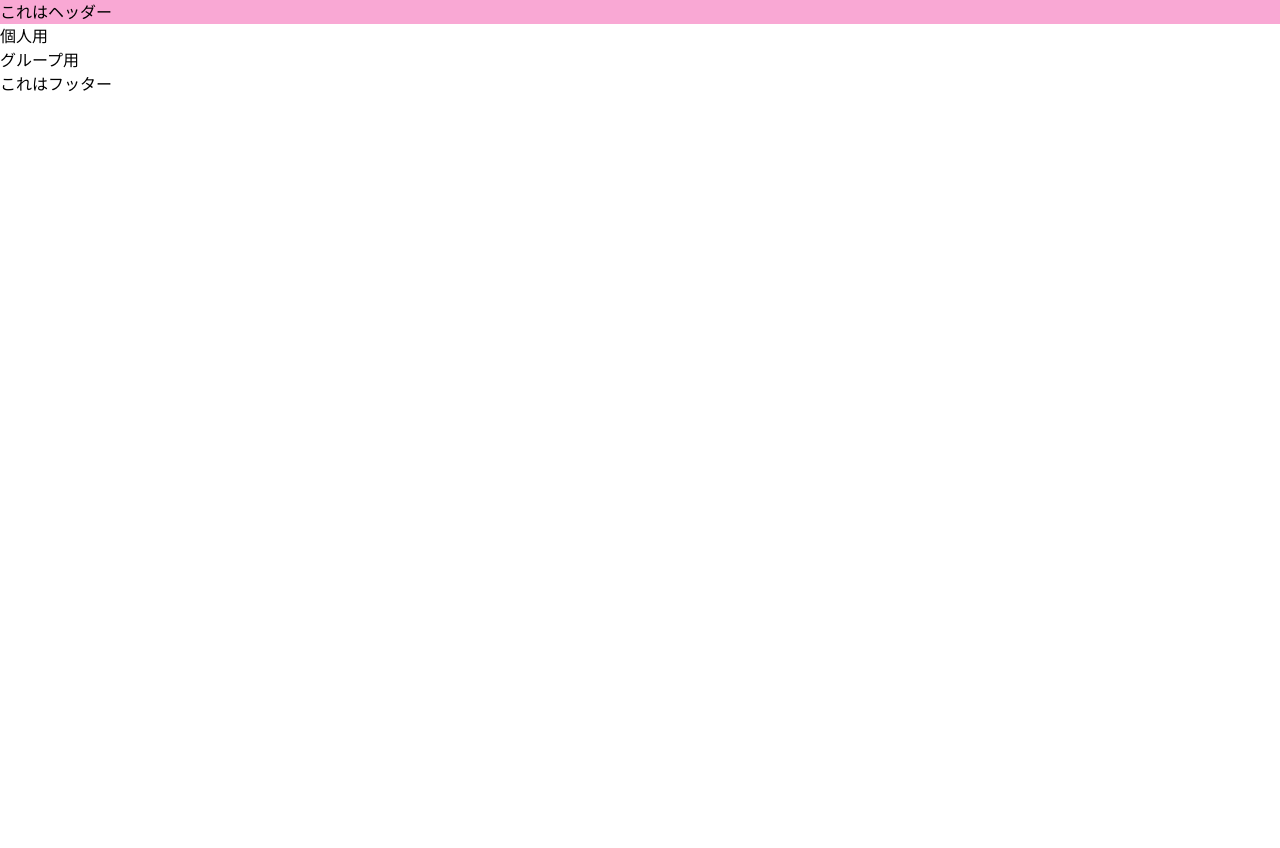
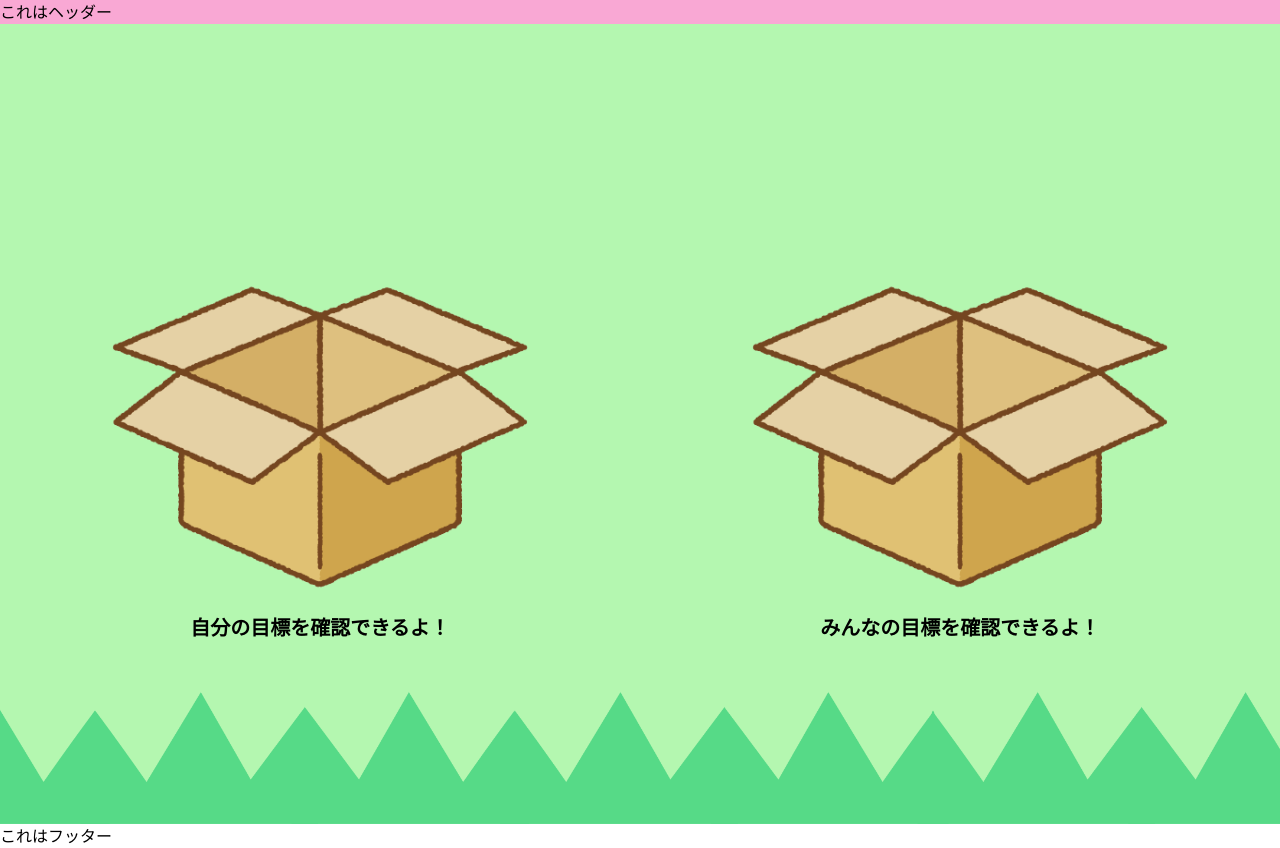
Before and after one commit to kwyr0928/202405_geekcamp_frontend, a React (Vite) app: page /123456 in a window 1280 px wide. Before the commit the page ends 800 px from the top, so only its background shows below. Built offline with nearby package versions, Linux system fonts and the light colour scheme.

Commit message:
box,topmain change

```diff
--- a/src/component/Box.jsx
+++ b/src/component/Box.jsx
@@ -1,7 +1,9 @@
 // トップ画面の箱
 
+import React from 'react';
 import PropTypes from 'prop-types'; // 型定義
 import { Link } from 'react-router-dom'; // ページ遷移用タグ
+let hako = "/src/assets/box_brown.png";
 
 Box.propTypes = { // props増やしたら型定義しておく
   name: PropTypes.string,
@@ -10,8 +12,11 @@ Box.propTypes = { // props増やしたら型定義しておく
 
 function Box({ name, url }) {
   return (
-    <div>
-      <Link to={`/123456/${url}`}>{`${name}用`}</Link>
+    <div className="m-4 flex flex-col flex-wrap items-center">
+      <Link to={`/applink/${url}`}>
+        <img src={hako} alt={`${name}用の画像`} style={{ width: '470px', height: '400px' }} />
+      </Link>
+        <div className="text-center mt-2 font-semibold text-xl">{`${name}を確認できるよ！`}</div>
     </div>
   )
 }
--- a/src/component/TopMain.jsx
+++ b/src/component/TopMain.jsx
@@ -1,12 +1,13 @@
 // トップ画面 main
-
-import Box from "./Box"
+import React from 'react';
+import Box from "./Box";
+let haikei = "/src/assets/haikei.png";
 
 function TopMain() {
     return (
-      <div>
-        <Box name = "個人" url = "personal" />
-        <Box name = "グループ" url = "group" />
+      <div class = "flex flex-wrap justify-around items-center min-h-screen bg-cover bg-center" style={{ backgroundImage: `url(${haikei})` }}>
+        <Box name = "自分の目標" url = "personal" />
+        <Box name = "みんなの目標" url = "group" />
       </div>
     )
   }
```
Also changed, not shown: src/assets/box_brown.png (added), src/assets/haikei.png (added).
